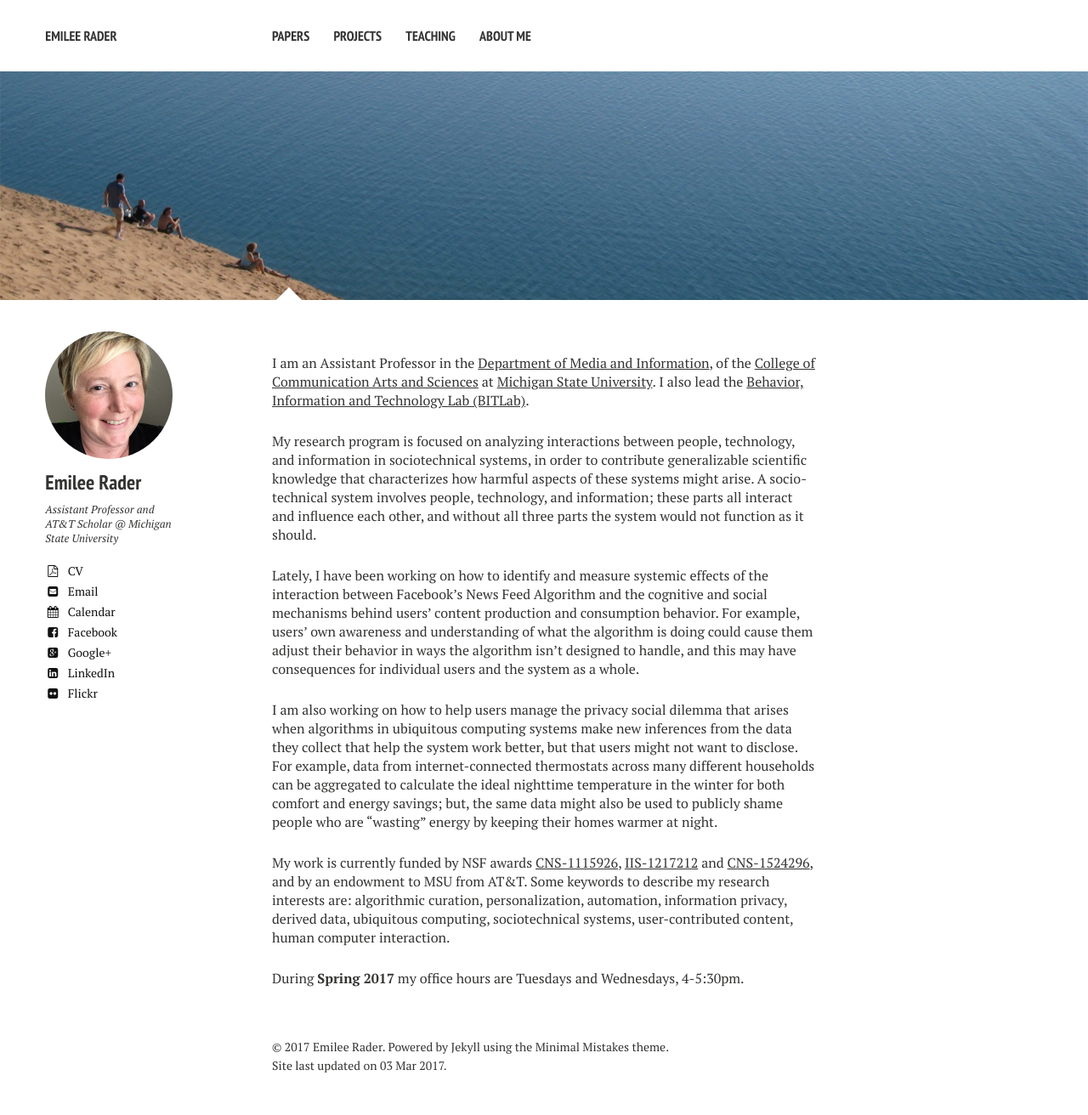
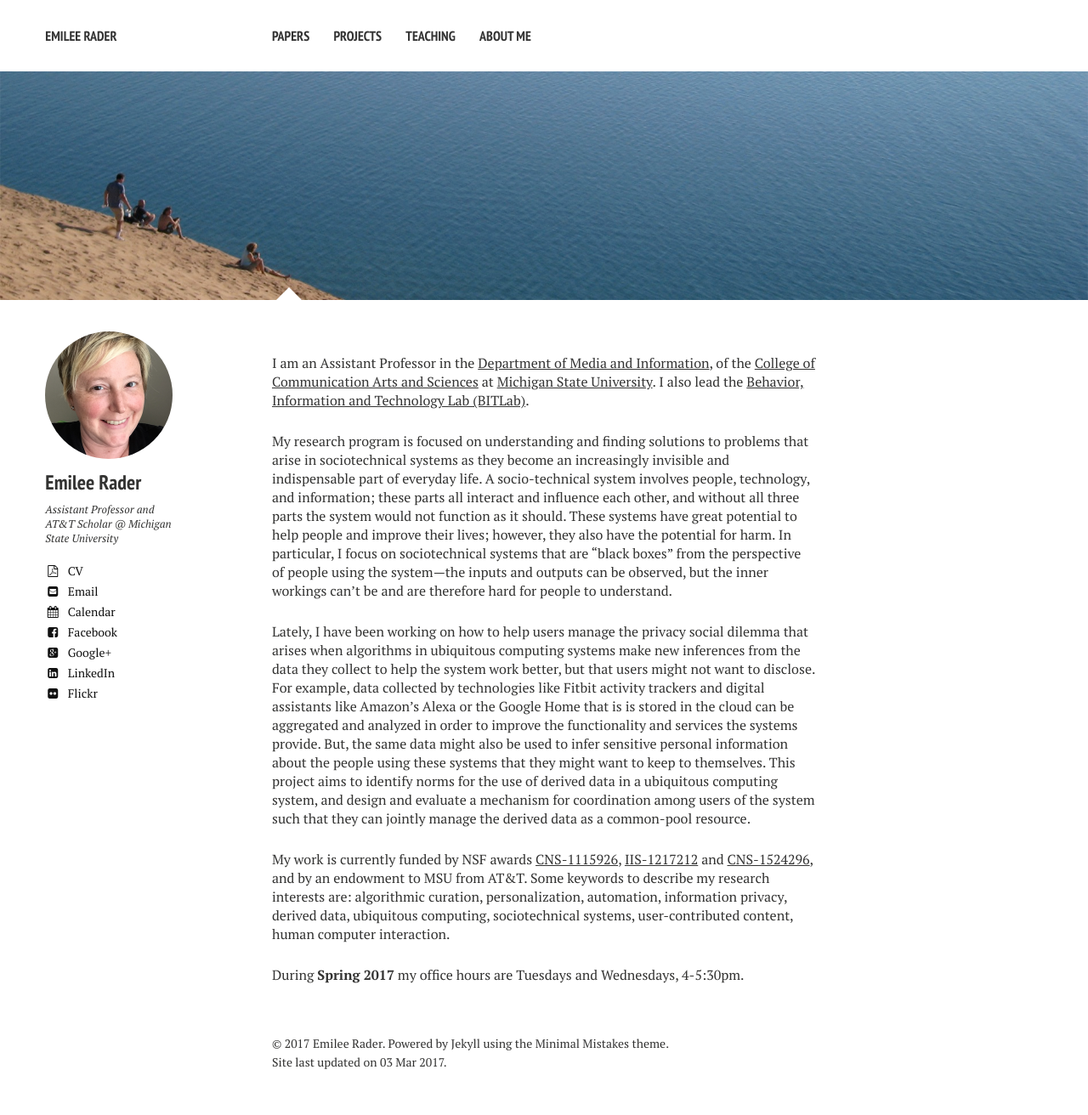
Before and after one commit to bierdoctor/bierdoctor.github.io, a Jekyll site: the page built from index.md, in a window 1280 px wide. Shown: the whole page at 85% size. Built offline with Jekyll 4.4.1, drawn with Linux system fonts in a browser that asks for light colours; nearby versions of some CDN libraries.

Commit message:
update to the text on my home page. it has been a while.

```diff
--- a/index.md
+++ b/index.md
@@ -6,11 +6,9 @@ share: false
 
 I am an Assistant Professor in the [Department of Media and Information](http://mi.msu.edu/), of the [College of Communication Arts and Sciences](http://cas.msu.edu/) at [Michigan State University](http://msu.edu/). I also lead the [Behavior, Information and Technology Lab (BITLab)](https://bitlab.cas.msu.edu).
 
-My research program is focused on analyzing interactions between people, technology, and information in sociotechnical systems, in order to contribute generalizable scientific knowledge that characterizes how harmful aspects of these systems might arise. A socio-technical system involves people, technology, and information; these parts all interact and influence each other, and without all three parts the system would not function as it should.
+My research program is focused on understanding and finding solutions to problems that arise in sociotechnical systems as they become an increasingly invisible and indispensable part of everyday life. A socio-technical system involves people, technology, and information; these parts all interact and influence each other, and without all three parts the system would not function as it should. These systems have great potential to help people and improve their lives; however, they also have the potential for harm. In particular, I focus on sociotechnical systems that are "black boxes" from the perspective of people using the system---the inputs and outputs can be observed, but the inner workings can't be and are therefore hard for people to understand.
 
-Lately, I have been working on how to identify and measure systemic effects of the interaction between Facebook's News Feed Algorithm and the cognitive and social mechanisms behind users' content production and consumption behavior. For example, users' own awareness and understanding of what the algorithm is doing could cause them adjust their behavior in ways the algorithm isn't designed to handle, and this may have consequences for individual users and the system as a whole.
-
-I am also working on how to help users manage the privacy social dilemma that arises when algorithms in ubiquitous computing systems make new inferences from the data they collect that help the system work better, but that users might not want to disclose. For example, data from internet-connected thermostats across many different households can be aggregated to calculate the ideal nighttime temperature in the winter for both comfort and energy savings; but, the same data might also be used to publicly shame people who are "wasting" energy by keeping their homes warmer at night.
+Lately, I have been working on how to help users manage the privacy social dilemma that arises when algorithms in ubiquitous computing systems make new inferences from the data they collect to help the system work better, but that users might not want to disclose. For example, data collected by technologies like Fitbit activity trackers and digital assistants like Amazon's Alexa or the Google Home that is is stored in the cloud can be aggregated and analyzed in order to improve the functionality and services the systems provide. But, the same data might also be used to infer sensitive personal information about the people using these systems that they might want to keep to themselves. This project aims to identify norms for the use of derived data in a ubiquitous computing system, and design and evaluate a mechanism for coordination among users of the system such that they can jointly manage the derived data as a common-pool resource.
 
 My work is currently funded by NSF awards [CNS-1115926](http://www.nsf.gov/awardsearch/showAward.do?AwardNumber=1115926), [IIS-1217212](http://nsf.gov/awardsearch/showAward?AWD_ID=1217212) and [CNS-1524296](http://www.nsf.gov/awardsearch/showAward?AWD_ID=1524296), and by an endowment to MSU from AT&T. Some keywords to describe my research interests are: algorithmic curation, personalization, automation, information privacy, derived data, ubiquitous computing, sociotechnical systems, user-contributed content, human computer interaction.
 
```
